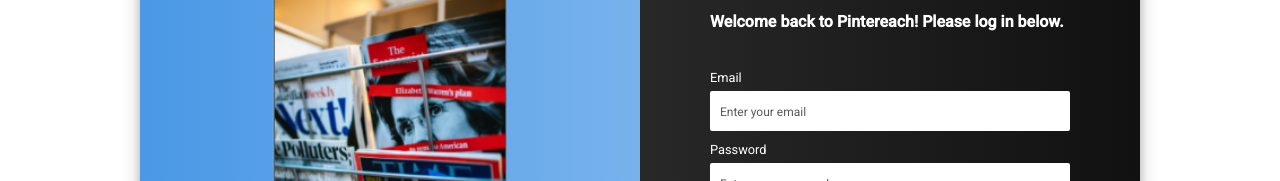
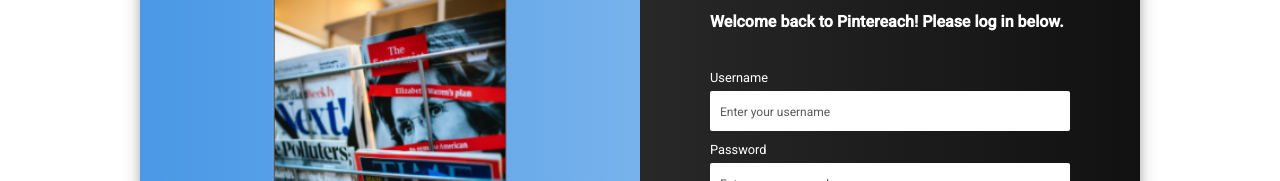
Before and after one commit to Pintereach-Project/frontend, a React (Create React App) app: page /login in a window 1280 px wide. Shown: the part 326-507 px from the top of the page. Built offline with nearby package versions, Linux system fonts and the light colour scheme; the HTML template or start-up script is replaced by a standard one.

Commit message:
Updated reg/login forms to match user endpoints, validation needs double check

```diff
--- a/src/Form-Login/login.js
+++ b/src/Form-Login/login.js
@@ -12,20 +12,20 @@ const Login = ({submitForm}) => {
                 <h1>Welcome back to Pintereach! Please log in below.</h1>
                 <div className='form-inputs'>
                     <label
-                    htmlFor='email'
+                    htmlFor='username'
                     className='form-label'
-                    >Email
+                    >Username
                     </label>
                     <input
-                    id='email'
-                    type='email'
-                    name='email'
+                    id='username'
+                    type='username'
+                    name='username'
                     className='form-input'
-                    placeholder='Enter your email'
-                    value={values.email}
+                    placeholder='Enter your username'
+                    value={values.username}
                     onChange={handleChange}
                     />
-                    {errors.email && <p>{errors.email}</p>}
+                    {errors.username && <p>{errors.username}</p>}
                 </div>
                 <div className='form-inputs'>
                     <label
--- a/src/Form-Login/validateLoginInfo.js
+++ b/src/Form-Login/validateLoginInfo.js
@@ -1,10 +1,10 @@
 export default function validateLoginInfo(values) {
     let errors = {}
 
-    if(!values.email.trim()) {
-        errors.email = 'Email required'
-    } else if (!/\S+@\S+\.\S+/.test(values.email)) {
-        errors.email = 'Email address is invalid';
+    if(!values.username.trim()) {
+        errors.username = 'Username required'
+    } else if (!/\S+@\S+\.\S+/.test(values.username)) {
+        errors.username = 'Email address is invalid';
     }
 
     if (!values.password) {
--- a/src/Form-Registration/FormReg.js
+++ b/src/Form-Registration/FormReg.js
@@ -27,11 +27,11 @@ export default function FormReg(){
             <form onSubmit={submitRegForm} className='form'>
                 <h1>Register Today!</h1>
                 <div className='input-div'>
-                    <label>Name</label>
+                    <label>Username</label>
                     <input
                     type='text'
                     name='username'
-                    placeholder='Enter your name'
+                    placeholder='Enter your username'
                     value={formValues.username}
                     onChange={changeReg}
                     />
--- a/src/Form-Registration/SchemaReg.js
+++ b/src/Form-Registration/SchemaReg.js
@@ -1,7 +1,7 @@
 import * as yup from 'yup';
 
 export default yup.object().shape({
-    username: yup.string().required('Name is required'),
+    username: yup.string().required('Username is required'),
     email: yup
     .string()
     .email("must be an email")
--- a/src/Saved-Articles/SavedArticles.js
+++ b/src/Saved-Articles/SavedArticles.js
@@ -9,12 +9,6 @@ import {
     SelectCategory,
     ResetBtn,
     SavedArticlesDiv,
-    DeleteBtn,
-    ArticleInfo,
-    Title,
-    Rating,
-    Category,
-    GoToBtn,
 } from './SavedArticlesStyling';
 import axios from 'axios';
 import ArticleCard from '../Articles/ArticleCard';
```
Also changed, not shown: 1 other file (tests, documents, lock files or other folders).
